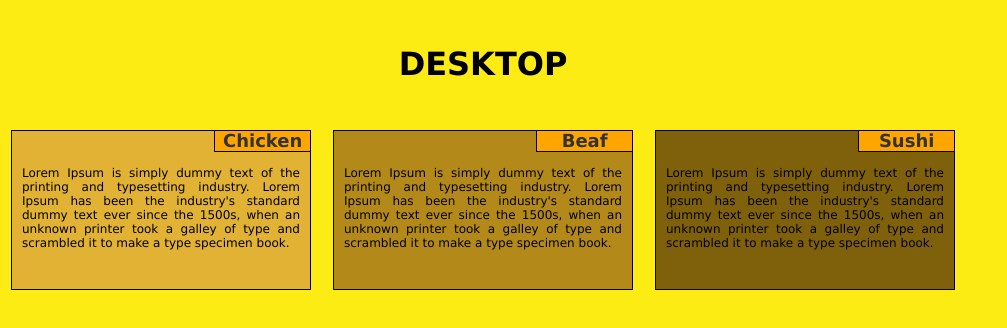
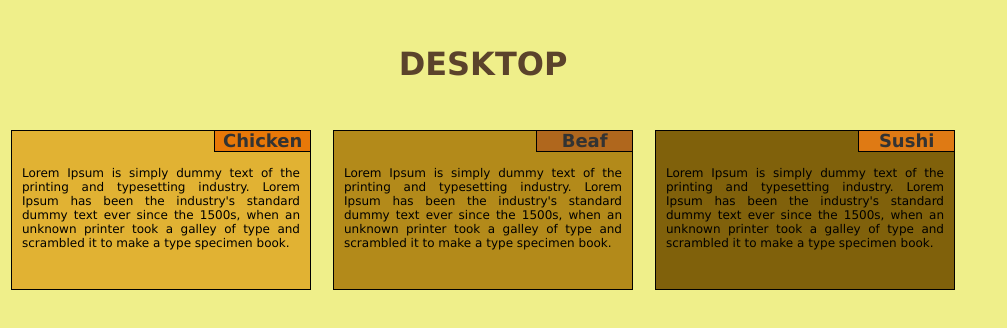
Before and after one commit to laurentdeke/module-2-desktop, a plain HTML site: page index.html in a window 1280 px wide. Shown: the whole page, without its empty margins (0-1007 px from the left). Drawn offline with Linux system fonts and the light colour scheme.

Commit message:
Update index.html

```diff
--- a/index.html
+++ b/index.html
@@ -15,7 +15,7 @@
         padding: 0px;
       }
       body {
-        background-color: #FCEC14;
+        background-color: #EFEF8A;
       }
       #boxes {
         content: "";
@@ -108,18 +108,18 @@
   </head>
   <body>
     <main id="boxes">
-      <h1>DESKTOP</h1><br><br>
+      <h1><p style="color: #5B432B;">DESKTOP</h1><br><br>
       <div id="column1">
         <p class="p1"></p>
-        <h2>Chicken</h2><br>
+        <h2><p style="background-color: #E87808; color: #333;">Chicken</h2><br>
         <p1>Lorem Ipsum is simply dummy text of the printing and typesetting industry. Lorem Ipsum has been the industry's standard dummy text ever since the 1500s, when an unknown printer took a galley of type and scrambled it to make a type specimen book.</p1>
       </div>
       <div id="column2">
-        <h2>Beaf</h2><br>
+        <h2><p style="background-color: #B0671D; color: #333;">Beaf</h2><br>
         <p2>Lorem Ipsum is simply dummy text of the printing and typesetting industry. Lorem Ipsum has been the industry's standard dummy text ever since the 1500s, when an unknown printer took a galley of type and scrambled it to make a type specimen book.</p2>
       </div>
       <div id="column3">
-        <h2>Sushi</h2><br>
+        <h2><p style="background-color: #DF7A14; color: #333;">Sushi</h2><br>
         <p3>Lorem Ipsum is simply dummy text of the printing and typesetting industry. Lorem Ipsum has been the industry's standard dummy text ever since the 1500s, when an unknown printer took a galley of type and scrambled it to make a type specimen book.</p3>
       </div>
     </main>
```
